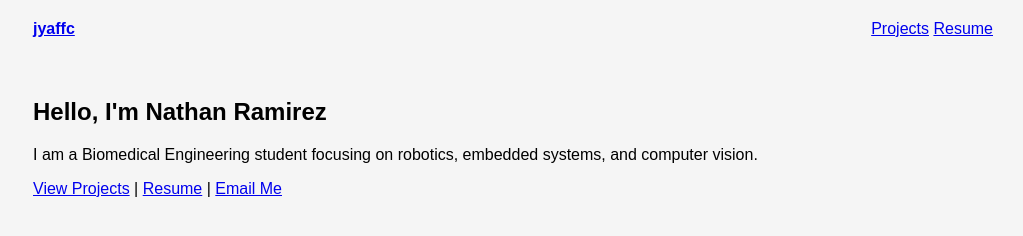
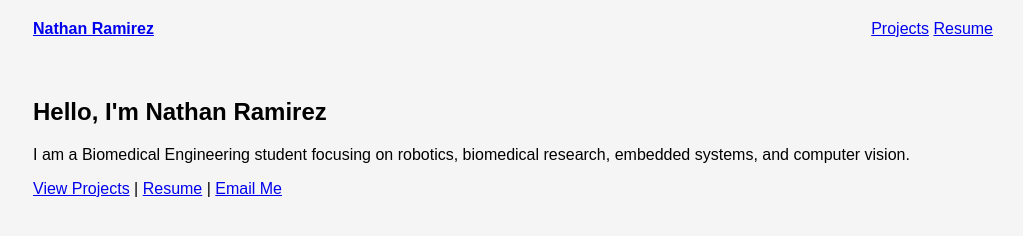
Before and after one commit to jyaffc/jyaffc.github.io, a plain HTML site: page index.html in a window 1280 px wide. Shown: the whole page, without its empty margins (127-1150 px from the left). Drawn offline with nearby package versions, Linux system fonts and the light colour scheme.

Commit message:
index.html

```diff
--- a/index.html
+++ b/index.html
@@ -3,14 +3,14 @@
 <head>
   <meta charset="UTF-8">
   <meta name="viewport" content="width=device-width, initial-scale=1">
-  <title>jyaffc — Engineering Portfolio</title>
+  <title>Nathan Ramirez — Engineering Portfolio</title>
   <link rel="stylesheet" href="assets/css/style.css">
   <script type="module" src="https://unpkg.com/@google/model-viewer/dist/model-viewer.min.js"></script>
 </head>
 <body>
   <header class="container">
     <nav class="nav">
-      <a class="brand" href="/">jyaffc</a>
+      <a class="brand" href="/">Nathan Ramirez</a>
       <div class="nav-links">
         <a href="projects.html">Projects</a>
         <a href="resume.pdf" target="_blank" rel="noopener">Resume</a>
@@ -20,7 +20,7 @@
   <main class="container">
     <section class="hero">
       <h1>Hello, I'm <span class="accent">Nathan Ramirez</span></h1>
-      <p>I am a Biomedical Engineering student focusing on robotics, embedded systems, and computer vision.</p>
+      <p>I am a Biomedical Engineering student focusing on robotics, biomedical research, embedded systems, and computer vision.</p>
       <div class="links">
         <a href="projects.html">View Projects</a> |
         <a href="resume.pdf" target="_blank">Resume</a> |
```
